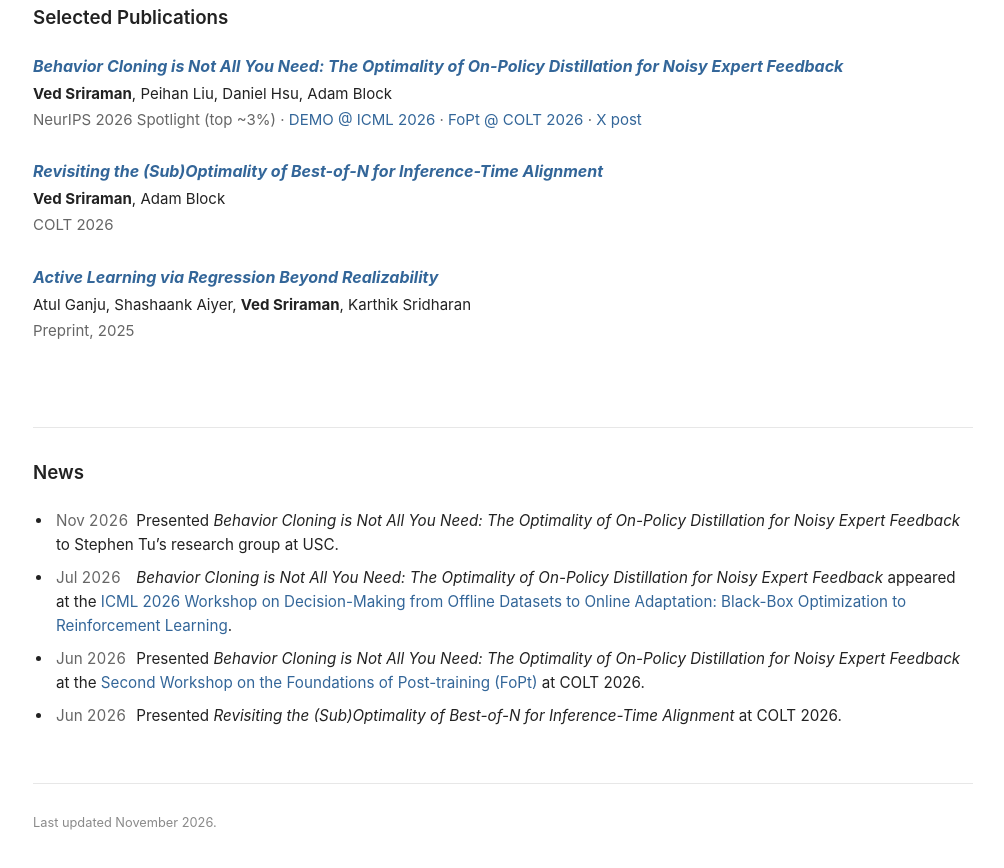
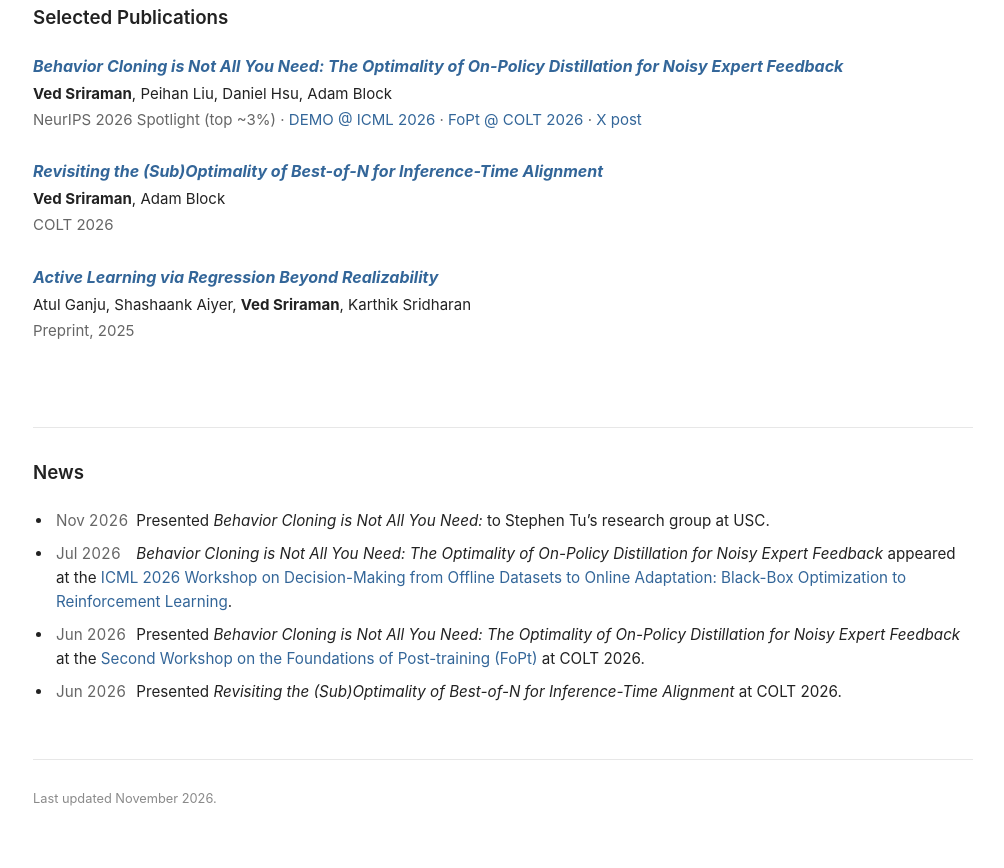
Before and after one commit to sriramanved/sriramanved.github.io, a plain HTML site: page index.html in a window 1280 px wide. Shown: the part 517-1385 px from the top of the page, without its empty margins (137-1141 px from the left). Drawn offline with Linux system fonts and the light colour scheme.

Commit message:
Shorten paper title in USC news item

```diff
--- a/index.html
+++ b/index.html
@@ -80,7 +80,7 @@
     <section class="section news-section">
       <h2>News</h2>
       <ul class="news">
-        <li><span class="date">Nov 2026</span> Presented <em>Behavior Cloning is Not All You Need: The Optimality of On-Policy Distillation for Noisy Expert Feedback</em> to Stephen Tu’s research group at USC.</li>
+        <li><span class="date">Nov 2026</span> Presented <em>Behavior Cloning is Not All You Need:</em> to Stephen Tu’s research group at USC.</li>
         <li><span class="date">Jul 2026</span> <em>Behavior Cloning is Not All You Need: The Optimality of On-Policy Distillation for Noisy Expert Feedback</em> appeared at the <a href="https://icml.cc/virtual/2026/workshop/54062">ICML 2026 Workshop on Decision-Making from Offline Datasets to Online Adaptation: Black-Box Optimization to Reinforcement Learning</a>.</li>
         <li><span class="date">Jun 2026</span> Presented <em>Behavior Cloning is Not All You Need: The Optimality of On-Policy Distillation for Noisy Expert Feedback</em> at the <a href="https://fopt-workshop.github.io/">Second Workshop on the Foundations of Post-training (FoPt)</a> at COLT 2026.</li>
         <li><span class="date">Jun 2026</span> Presented <em>Revisiting the (Sub)Optimality of Best-of-N for Inference-Time Alignment</em> at COLT 2026.</li>
```
